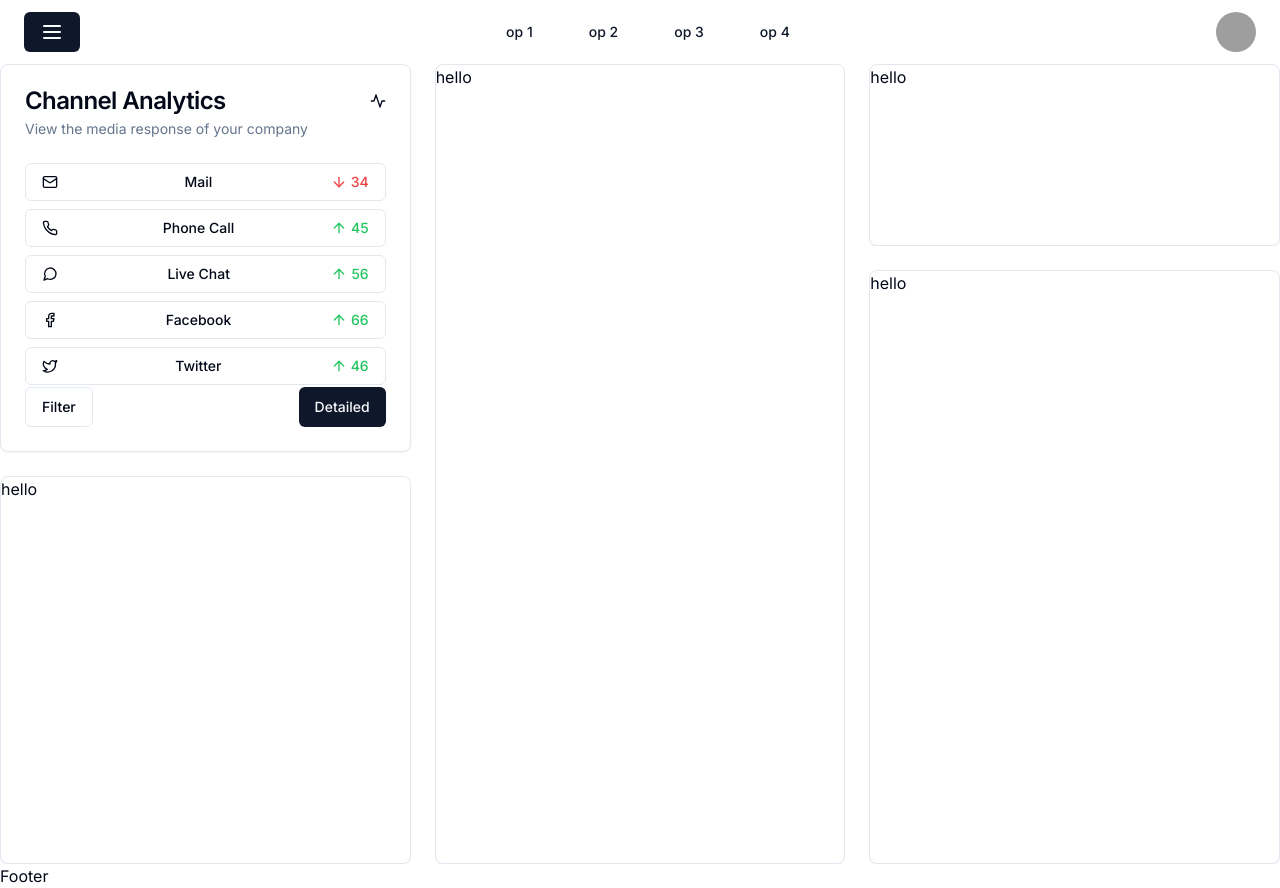
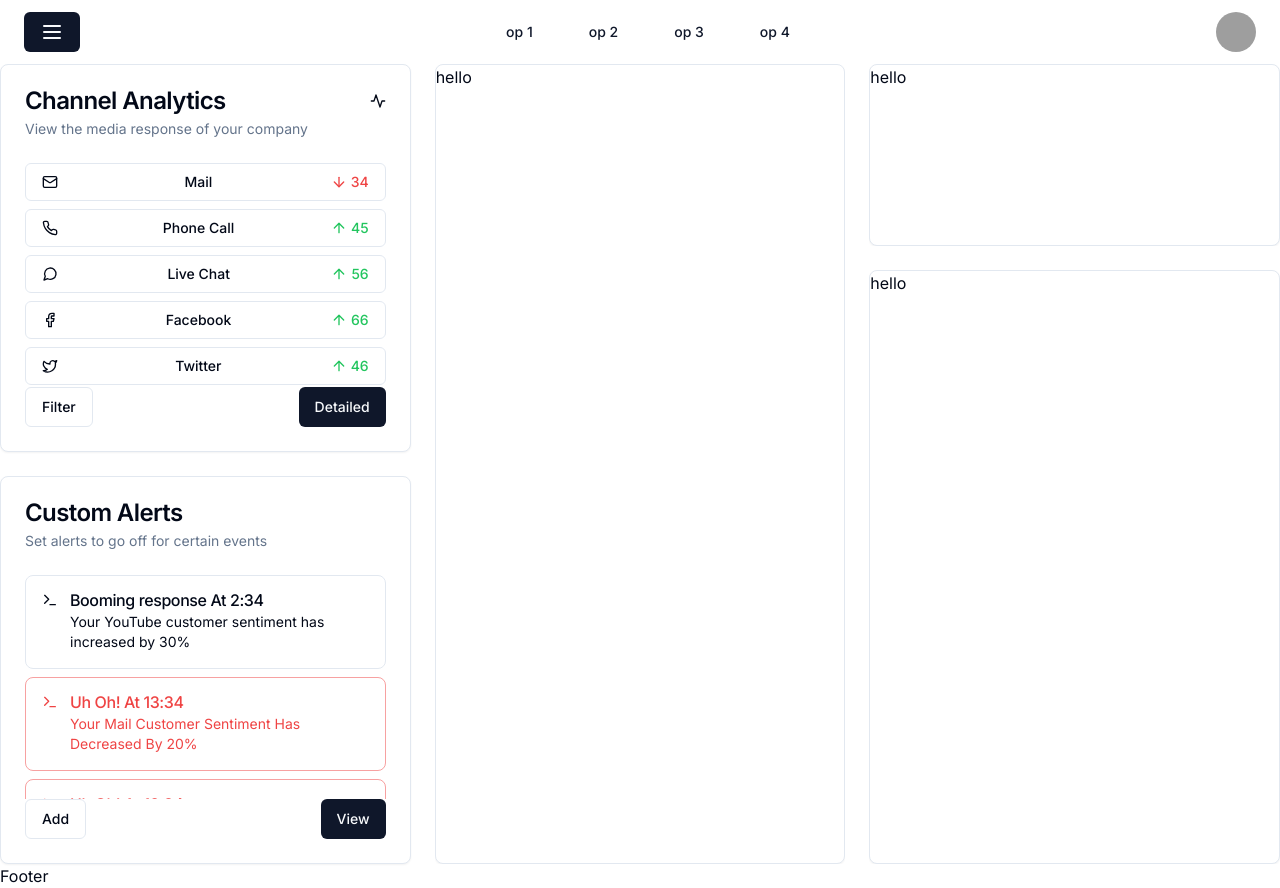
Before and after one commit to UmbrellaCrow612/real-time-customer-engagement-dashboard, a Next.js app: page / in a window 1280 px wide. Built offline with nearby package versions, Linux system fonts and the light colour scheme; grey boxes are pictures that could not be loaded.

Commit message:
added custom alerts widget

```diff
--- a/src/app/page.tsx
+++ b/src/app/page.tsx
@@ -1,4 +1,5 @@
 import ChannelAnalytics from "@/components/HomeDashboard/ChannelAnalytics";
+import CustomAlerts from "@/components/HomeDashboard/CustomAlerts";
 import { Card } from "@/components/ui/card";
 
 export default function Home() {
@@ -6,9 +7,7 @@
     <div className="mx-auto max-w-screen-xl xl:h-[50rem] px-4 xl:px-0 xl:grid xl:grid-flow-col xl:grid-rows-4 xl:gap-6 xl:grid-cols-3">
       <ChannelAnalytics />
 
-      <div className="h-[20rem] xl:h-auto xl:row-span-2 xl:col-span-1 overflow-auto">
-        <Card className="w-full h-full">hello</Card>
-      </div>
+      <CustomAlerts />
       <div className="h-[40rem] xl:h-auto xl:row-span-4 xl:col-span-1 overflow-auto">
         <Card className="w-full h-full">hello</Card>
       </div>
--- /dev/null
+++ b/src/components/HomeDashboard/CustomAlerts.tsx
@@ -0,0 +1,74 @@
+import { Terminal } from "lucide-react";
+import { Alert, AlertDescription, AlertTitle } from "../ui/alert";
+import { Button } from "../ui/button";
+import {
+  Card,
+  CardContent,
+  CardDescription,
+  CardFooter,
+  CardHeader,
+  CardTitle,
+} from "../ui/card";
+
+export default function CustomAlerts() {
+  return (
+    <>
+      <Card className="h-[20rem] xl:h-auto xl:row-span-2 xl:col-span-1 flex flex-col">
+        <CardHeader>
+          <CardTitle>Custom Alerts</CardTitle>
+          <CardDescription>
+            Set alerts to go off for certain events
+          </CardDescription>
+        </CardHeader>
+        <CardContent className="flex flex-col flex-grow gap-2 overflow-y-auto">
+          <AlertCard
+            title="Booming response"
+            description="Your YouTube customer sentiment has increased by 30%"
+            red={false}
+            time="2:34"
+          />
+          <AlertCard
+            title="Uh Oh!"
+            description="Your Mail Customer Sentiment Has Decreased By 20%"
+            red={true}
+            time="13:34"
+          />
+          <AlertCard
+            title="Uh Oh!"
+            description="Your Instagram Customer Sentiment Has Decreased By 20%"
+            red={true}
+            time="12:34"
+          />
+        </CardContent>
+        <CardFooter className="flex justify-between">
+          <Button variant={"outline"}>Add</Button>
+          <Button variant={"default"}>View</Button>
+        </CardFooter>
+      </Card>
+    </>
+  );
+}
+
+const AlertCard = ({
+  red,
+  title,
+  description,
+  time,
+}: {
+  red: boolean;
+  title: string;
+  description: string;
+  time: string;
+}) => {
+  return (
+    <>
+      <Alert variant={red ? "destructive" : "default"}>
+        <Terminal className="w-4 h-4" />
+        <AlertTitle className="justify-between">
+          {title} At {time}
+        </AlertTitle>
+        <AlertDescription>{description}</AlertDescription>
+      </Alert>
+    </>
+  );
+};
--- /dev/null
+++ b/src/components/ui/alert.tsx
@@ -0,0 +1,59 @@
+import * as React from "react"
+import { cva, type VariantProps } from "class-variance-authority"
+
+import { cn } from "@/lib/utils"
+
+const alertVariants = cva(
+  "relative w-full rounded-lg border p-4 [&:has(svg)]:pl-11 [&>svg+div]:translate-y-[-3px] [&>svg]:absolute [&>svg]:left-4 [&>svg]:top-4 [&>svg]:text-foreground",
+  {
+    variants: {
+      variant: {
+        default: "bg-background text-foreground",
+        destructive:
+          "border-destructive/50 text-destructive dark:border-destructive [&>svg]:text-destructive",
+      },
+    },
+    defaultVariants: {
+      variant: "default",
+    },
+  }
+)
+
+const Alert = React.forwardRef<
+  HTMLDivElement,
+  React.HTMLAttributes<HTMLDivElement> & VariantProps<typeof alertVariants>
+>(({ className, variant, ...props }, ref) => (
+  <div
+    ref={ref}
+    role="alert"
+    className={cn(alertVariants({ variant }), className)}
+    {...props}
+  />
+))
+Alert.displayName = "Alert"
+
+const AlertTitle = React.forwardRef<
+  HTMLParagraphElement,
+  React.HTMLAttributes<HTMLHeadingElement>
+>(({ className, ...props }, ref) => (
+  <h5
+    ref={ref}
+    className={cn("mb-1 font-medium leading-none tracking-tight", className)}
+    {...props}
+  />
+))
+AlertTitle.displayName = "AlertTitle"
+
+const AlertDescription = React.forwardRef<
+  HTMLParagraphElement,
+  React.HTMLAttributes<HTMLParagraphElement>
+>(({ className, ...props }, ref) => (
+  <div
+    ref={ref}
+    className={cn("text-sm [&_p]:leading-relaxed", className)}
+    {...props}
+  />
+))
+AlertDescription.displayName = "AlertDescription"
+
+export { Alert, AlertTitle, AlertDescription }
```
